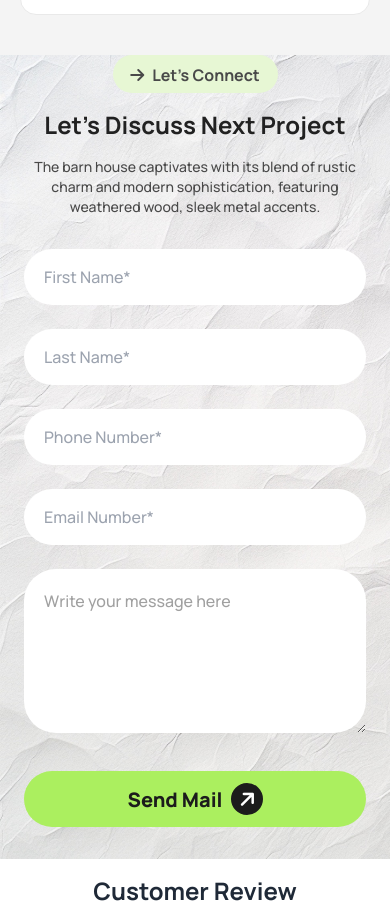
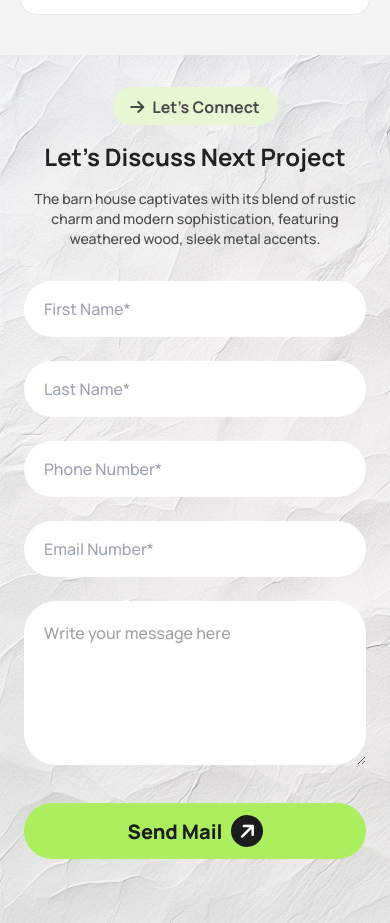
Before and after one commit to shanto470/Assinment_3, a plain HTML site: page index.html in a window 390 px wide. Shown: the part 4596-5519 px from the top of the page. Drawn offline with nearby package versions, Linux system fonts and the light colour scheme.

Commit message:
fixing some issues

```diff
--- a/index.html
+++ b/index.html
@@ -438,7 +438,9 @@
         </div>
       </section>
       <!-- Project section -->
-      <section class="bg-[url('./assets/bg.jpg')] bg-no-repeat bg-cover">
+      <section
+        class="bg-[url('/assets/bg.jpg')] bg-no-repeat bg-cover py-8 lg:py-0"
+      >
         <div class="px-6 lg:px-0 lg:max-w-[970px] lg:py-24 pb-8 lg:mx-auto">
           <!-- text section -->
           <div class="text-center">
```
